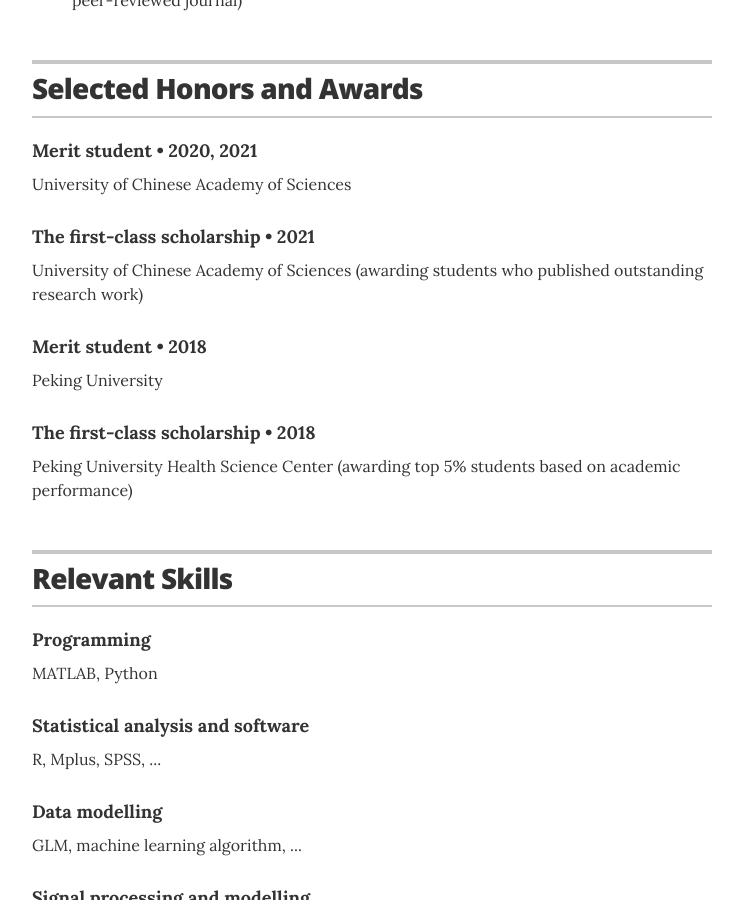
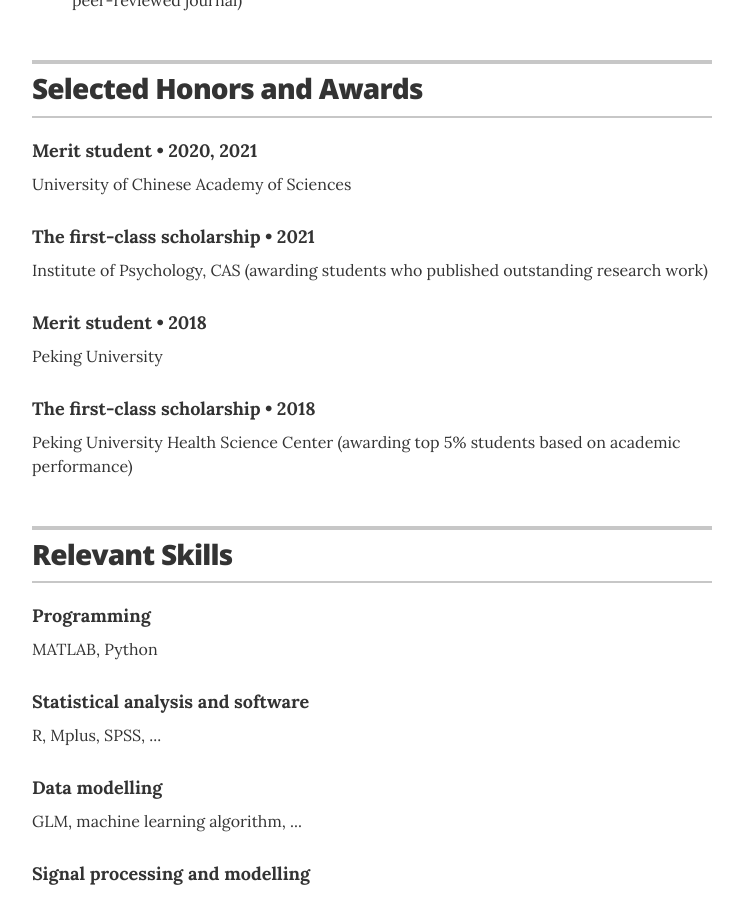
Before and after one commit to PsychYan/PsychYan.github.io, a Jekyll site: the page built from index.html, in a window 1280 px wide and 900 px high, scrolled down 2535 px. Shown: the whole window, without its empty margins (268-1011 px from the left). Built offline with Jekyll 4.4.1, drawn with Linux system fonts in a browser that asks for light colours.

Commit message:
Update recognitions.yml

```diff
--- a/_data/recognitions.yml
+++ b/_data/recognitions.yml
@@ -5,7 +5,7 @@
 
 - organization: The first-class scholarship
   year: 2021
-  summary: University of Chinese Academy of Sciences (awarding students who published outstanding research work)
+  summary: Institute of Psychology, CAS (awarding students who published outstanding research work)
 
 - organization: Merit student
   year: 2018
```
